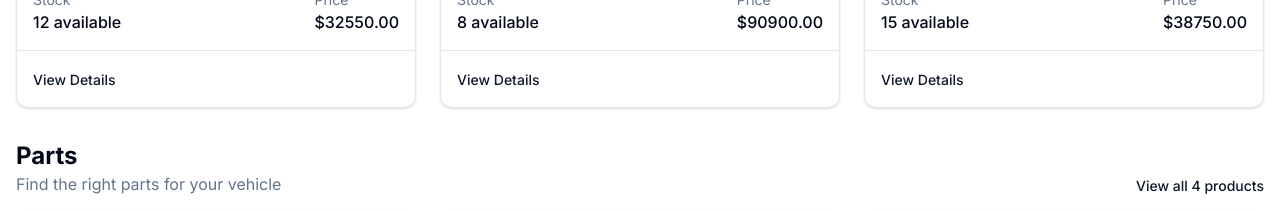
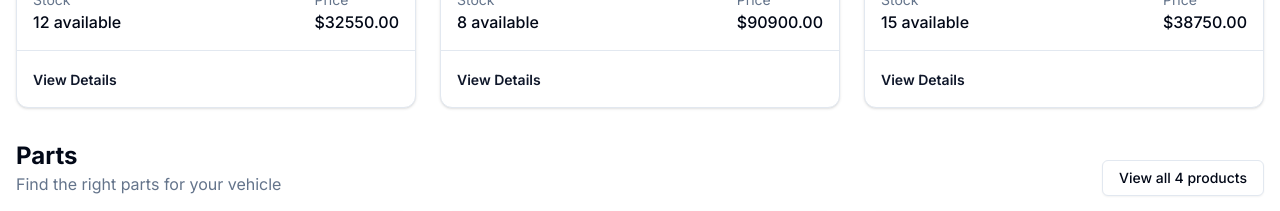
Before and after one commit to jhadenn/Automotive-Stock-Catalog, a Next.js app: page /categories in a window 1280 px wide. Shown: the part 678-889 px from the top of the page. Built offline with nearby package versions, Linux system fonts and the light colour scheme.

Commit message:
fixed bugged view all _ products button

```diff
--- a/app/categories/page.tsx
+++ b/app/categories/page.tsx
@@ -7,12 +7,14 @@ import { Card, CardContent, CardDescription, CardHeader, CardTitle } from "@/com
 import { Tabs, TabsContent, TabsList, TabsTrigger } from "@/components/ui/tabs"
 import ProductDetailModal from "@/components/product-detail-modal"
 import { useAuth } from "@/components/auth-provider"
+import { Button } from "@/components/ui/button"
 
 export default function CategoriesPage() {
   const { isAuthenticated, isAuthorized } = useAuth()
   const [products] = useState<Product[]>(mockProducts)
   const [selectedProduct, setSelectedProduct] = useState<Product | null>(null)
   const [isModalOpen, setIsModalOpen] = useState(false)
+  const [activeTab, setActiveTab] = useState("all")
   const canEdit = isAuthenticated && isAuthorized(["owner", "manager", "employee"])
 
   // Group products by category
@@ -35,6 +37,10 @@ export default function CategoriesPage() {
     setIsModalOpen(false)
   }
 
+  const handleViewAll = (category: string) => {
+    setActiveTab(category.toLowerCase())
+  }
+
   return (
     <div className="space-y-6 py-6">
       <div>
@@ -42,7 +48,7 @@ export default function CategoriesPage() {
         <p className="text-muted-foreground">Browse our inventory by category</p>
       </div>
 
-      <Tabs defaultValue="all" className="w-full">
+      <Tabs value={activeTab} onValueChange={setActiveTab} className="w-full">
         <TabsList className="grid w-full grid-cols-4 mb-8">
           <TabsTrigger value="all">All Categories</TabsTrigger>
           <TabsTrigger value="vehicles">Vehicles</TabsTrigger>
@@ -56,18 +62,21 @@ export default function CategoriesPage() {
             description="Browse our selection of quality vehicles"
             products={vehicleProducts}
             onViewProduct={handleViewProduct}
+            onViewAll={() => handleViewAll("vehicles")}
           />
           <CategorySection
             title="Parts"
             description="Find the right parts for your vehicle"
             products={partProducts}
             onViewProduct={handleViewProduct}
+            onViewAll={() => handleViewAll("parts")}
           />
           <CategorySection
             title="Tools"
             description="Professional tools for maintenance and repair"
             products={toolProducts}
             onViewProduct={handleViewProduct}
+            onViewAll={() => handleViewAll("tools")}
           />
         </TabsContent>
 
@@ -123,9 +132,17 @@ interface CategorySectionProps {
   products: Product[]
   showAll?: boolean
   onViewProduct: (product: Product) => void
+  onViewAll?: () => void
 }
 
-function CategorySection({ title, description, products, showAll = false, onViewProduct }: CategorySectionProps) {
+function CategorySection({
+  title,
+  description,
+  products,
+  showAll = false,
+  onViewProduct,
+  onViewAll,
+}: CategorySectionProps) {
   // Only show first 3 products unless showAll is true
   const displayProducts = showAll ? products : products.slice(0, 3)
 
@@ -136,13 +153,10 @@ function CategorySection({ title, description, products, showAll = false, onView
           <h2 className="text-2xl font-bold">{title}</h2>
           <p className="text-muted-foreground">{description}</p>
         </div>
-        {!showAll && products.length > 3 && (
-          <button
-            onClick={() => (document.querySelector(`[data-value="${title.toLowerCase()}"]`) as HTMLElement)?.click()}
-            className="text-sm font-medium text-primary hover:underline"
-          >
+        {!showAll && products.length > 3 && onViewAll && (
+          <Button onClick={onViewAll} variant="outline">
             View all {products.length} products
-          </button>
+          </Button>
         )}
       </div>
 
@@ -174,12 +188,9 @@ function CategorySection({ title, description, products, showAll = false, onView
               </div>
             </CardContent>
             <div className="p-4 border-t">
-              <button
-                onClick={() => onViewProduct(product)}
-                className="text-sm font-medium text-primary hover:underline"
-              >
+              <Button onClick={() => onViewProduct(product)} variant="link" className="p-0 h-auto font-semibold">
                 View Details
-              </button>
+              </Button>
             </div>
           </Card>
         ))}
```
